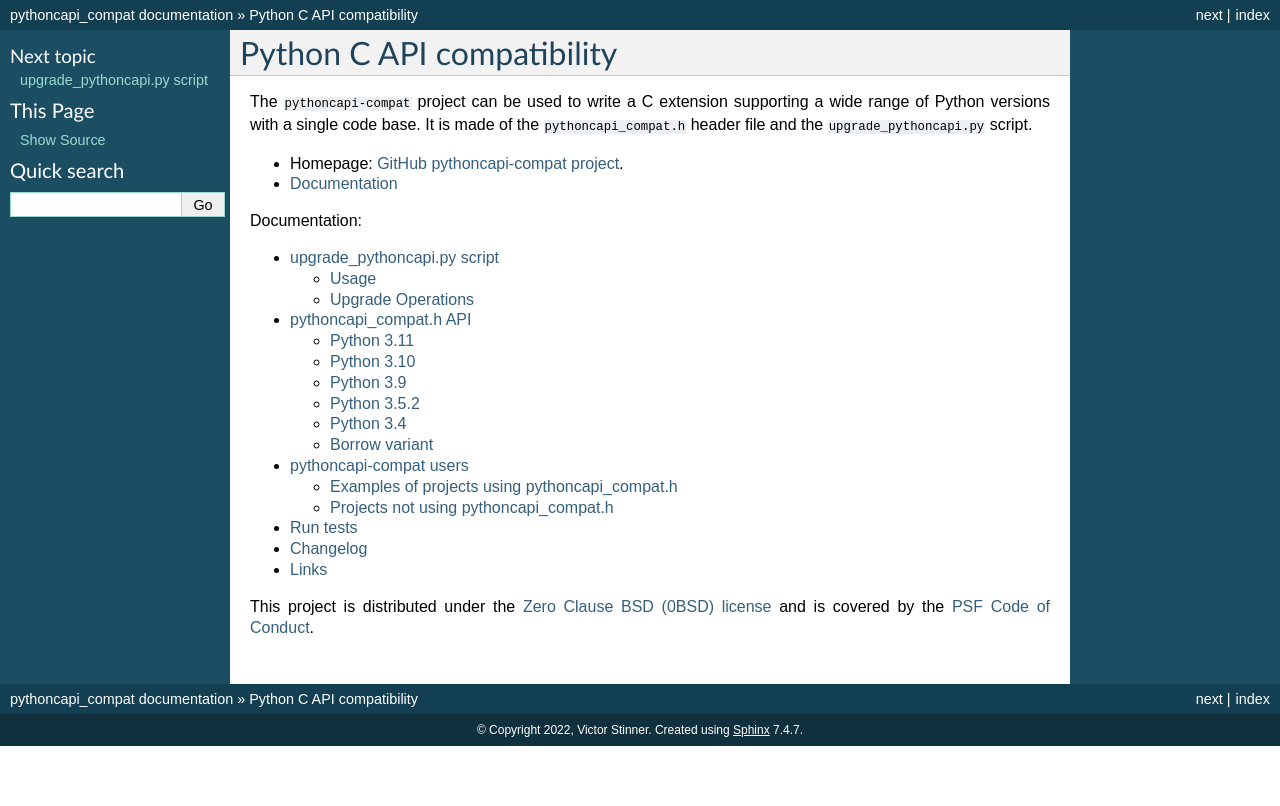
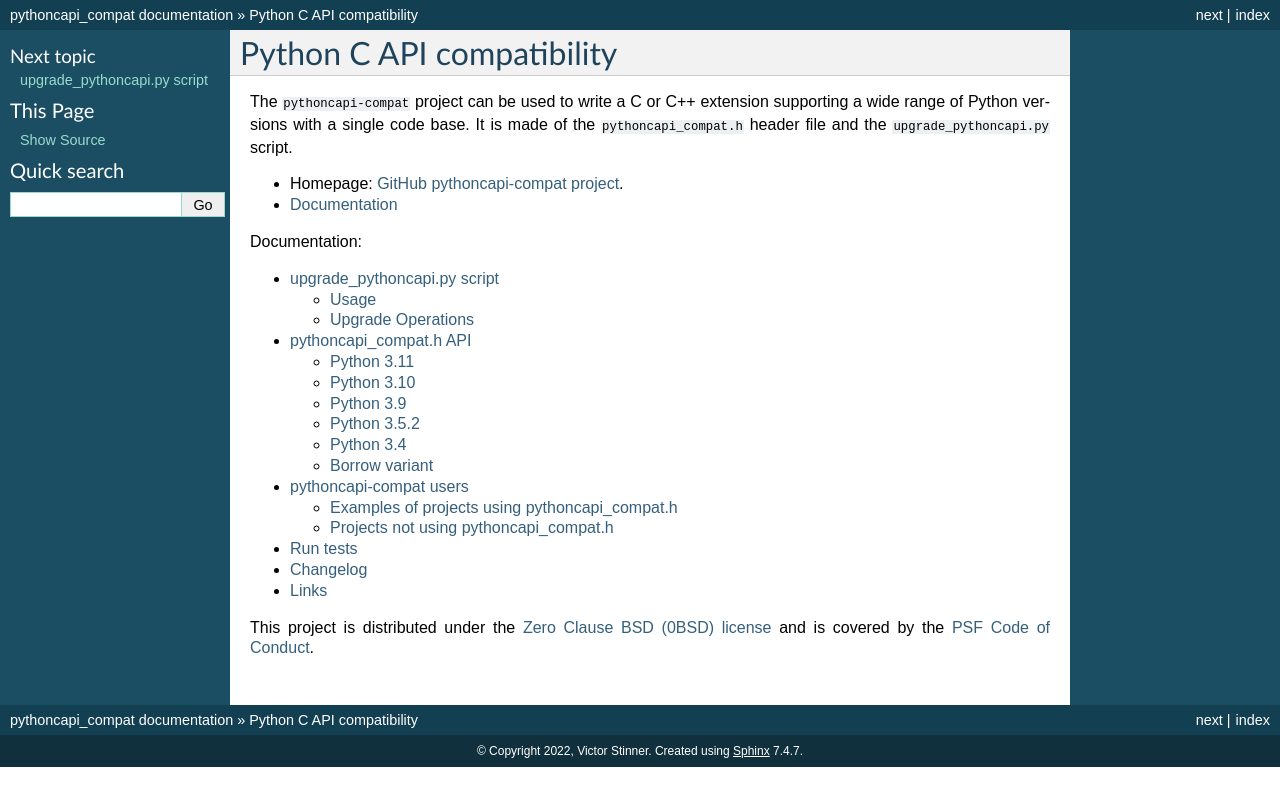
Before and after one commit to python/pythoncapi-compat, a Sphinx documentation site: the page built from docs/index.rst, in a window 1280 px wide. Shown: the top 806 px of the page. Built offline with Sphinx 7.4.7, drawn with Linux system fonts in a browser that asks for light colours.

```diff
--- a/docs/api.rst
+++ b/docs/api.rst
@@ -10,7 +10,7 @@ Supported Python versions:
 * Python 2.7, Python 3.4 - 3.11
 * PyPy 2.7, 3.6 and 3.7
 
-C++ is supported on Python 3.6 and newer.
+C++03 and C++11 are supported on Python 3.6 and newer.
 
 A C99 subset is required, like ``static inline`` functions: see `PEP 7
 <https://www.python.org/dev/peps/pep-0007/>`_.  ISO C90 is partially supported
--- a/docs/changelog.rst
+++ b/docs/changelog.rst
@@ -1,6 +1,7 @@
 Changelog
 =========
 
+* 2022-06-14: Fix compatibility with C++ older than C++11.
 * 2022-05-03: Add ``PyCode_GetCode()`` function.
 * 2022-04-26: Rename the project from ``pythoncapi_compat`` to
   ``pythoncapi-compat``: replace the underscore separator with a dash.
--- a/docs/index.rst
+++ b/docs/index.rst
@@ -2,9 +2,10 @@
 Python C API compatibility
 ++++++++++++++++++++++++++
 
-The ``pythoncapi-compat`` project can be used to write a C extension supporting
-a wide range of Python versions with a single code base. It is made of the
-``pythoncapi_compat.h`` header file and the ``upgrade_pythoncapi.py`` script.
+The ``pythoncapi-compat`` project can be used to write a C or C++ extension
+supporting a wide range of Python versions with a single code base.  It is made
+of the ``pythoncapi_compat.h`` header file and the ``upgrade_pythoncapi.py``
+script.
 
 * Homepage: `GitHub pythoncapi-compat project
   <https://github.com/python/pythoncapi-compat>`_.
```
Also changed, not shown: README.rst (+4 -3 lines), 5 other files.
